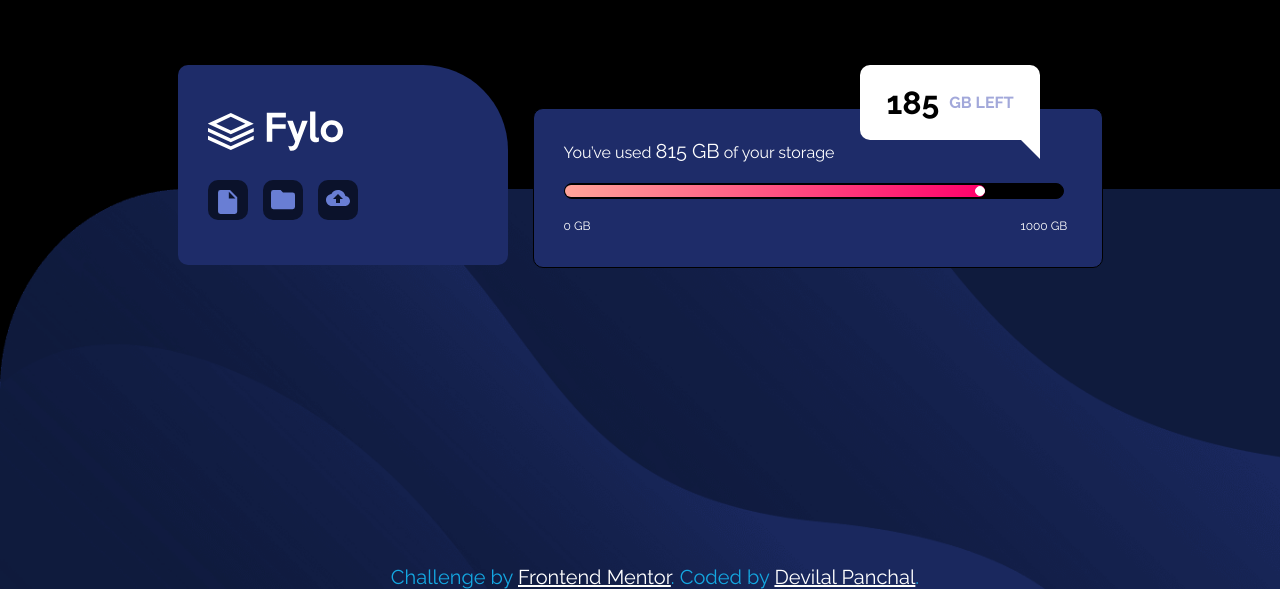
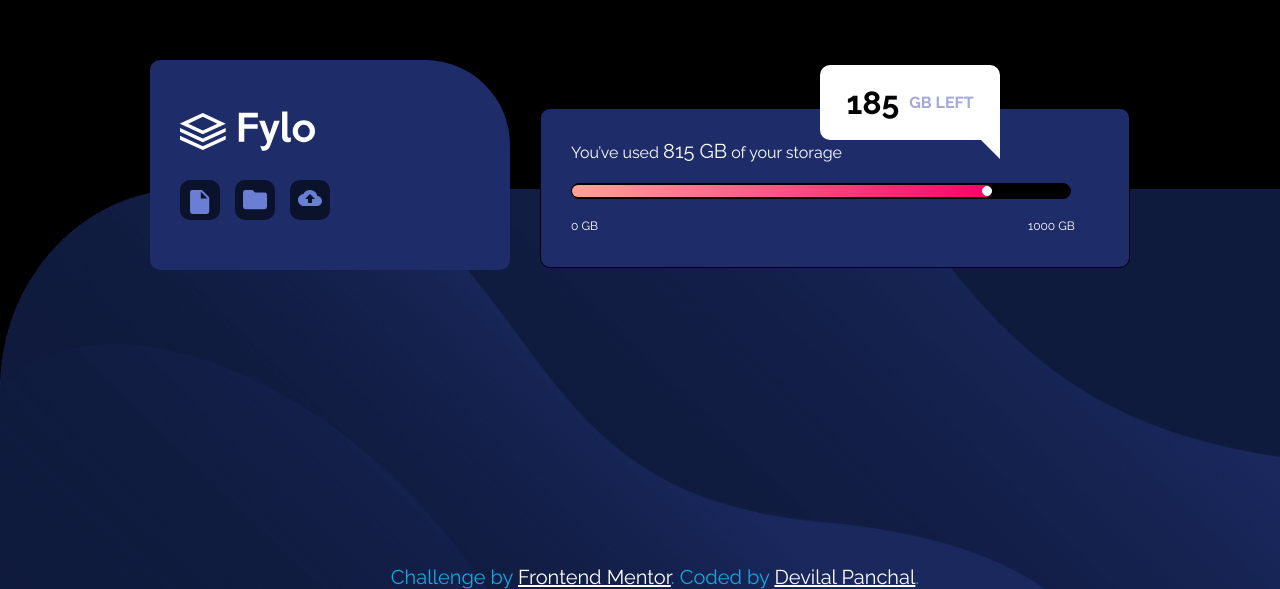
Before and after one commit to devilalpanchal/fylo-data, a plain HTML site: page index.html in a window 1280 px wide. Shown: the part 235-824 px from the top of the page. Drawn offline with Linux system fonts and the light colour scheme.

Commit message:
Update style.css

```diff
--- a/style.css
+++ b/style.css
@@ -25,12 +25,12 @@ background-position: bottom;
     display: flex;
     justify-content: center;
     align-items: center;
-    gap: 25px;
+    gap: 30px;
 }
 .section-01{
     color: wheat;
-    width: 330px;
-    height: 200px;
+    width: 360px;
+    height: 210px;
     gap: 25px;
     display: flex;
     justify-content: center;
@@ -66,7 +66,7 @@ background-color: #0b122b;
 }
 
 .section-02{
-    width: 570px;
+    width: 590px;
     height: 160px;
     margin-top: 45px;
     border-radius: 10px;
@@ -126,7 +126,7 @@ background-color: #0b122b;
 .info{
     position: absolute;
     top: 300px;
-    right: 240px;
+    right: 280px;
     display: flex;
     justify-content: center;
     align-items: center;
```
